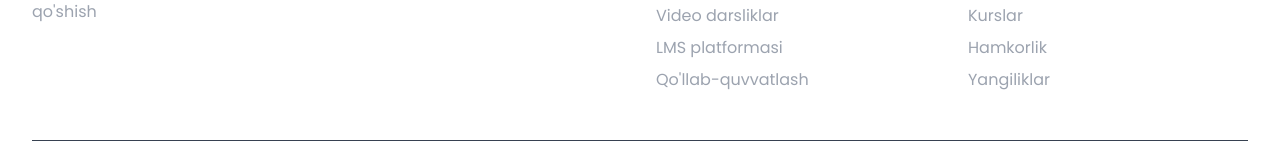
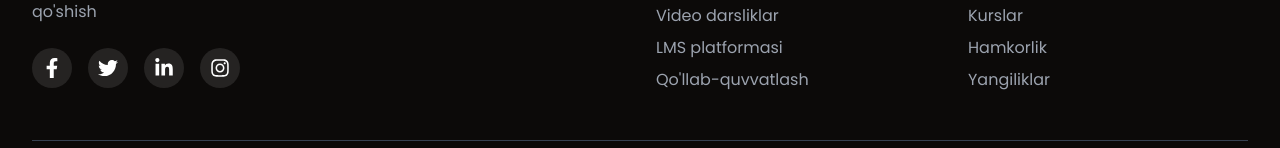
Before and after one commit to fahriddin0822/educorp-front, a React (Vite) app: page /courses in a window 1280 px wide. Shown: the part 936-1084 px from the top of the page. Built offline with nearby package versions, Linux system fonts and the light colour scheme; no server answers.

Commit message:
footer designed

```diff
--- a/package.json
+++ b/package.json
@@ -47,7 +47,7 @@
     "embla-carousel-react": "^8.3.0",
     "framer-motion": "^11.18.2",
     "input-otp": "^1.4.1",
-    "lucide-react": "^0.451.0",
+    "lucide-react": "^0.525.0",
     "next-themes": "^0.3.0",
     "path": "^0.12.7",
     "react": "^18.3.1",
--- a/src/components/footer.tsx
+++ b/src/components/footer.tsx
@@ -1,8 +1,8 @@
-import { Facebook, Twitter, Linkedin, Instagram } from "lucide-react";
+import { FaFacebookF, FaTwitter, FaLinkedinIn, FaInstagram } from "react-icons/fa";
 
 export default function Footer() {
   return (
-    <footer className="bg-neutral-dark text-white py-16">
+    <footer className="bg-foreground text-white py-16">
       <div className="max-w-7xl mx-auto px-4 sm:px-6 lg:px-8">
         <div className="grid grid-cols-1 md:grid-cols-4 gap-8">
           <div className="col-span-1 md:col-span-2">
@@ -16,25 +16,25 @@ export default function Footer() {
                 href="#"
                 className="bg-white/10 hover:bg-white/20 w-10 h-10 rounded-full flex items-center justify-center transition-colors duration-300"
               >
-                <Facebook className="w-5 h-5" />
+                <FaFacebookF className="w-5 h-5" />
               </a>
               <a
                 href="#"
                 className="bg-white/10 hover:bg-white/20 w-10 h-10 rounded-full flex items-center justify-center transition-colors duration-300"
               >
-                <Twitter className="w-5 h-5" />
+                <FaTwitter className="w-5 h-5" />
               </a>
               <a
                 href="#"
                 className="bg-white/10 hover:bg-white/20 w-10 h-10 rounded-full flex items-center justify-center transition-colors duration-300"
               >
-                <Linkedin className="w-5 h-5" />
+                <FaLinkedinIn className="w-5 h-5" />
               </a>
               <a
                 href="#"
                 className="bg-white/10 hover:bg-white/20 w-10 h-10 rounded-full flex items-center justify-center transition-colors duration-300"
               >
-                <Instagram className="w-5 h-5" />
+                <FaInstagram className="w-5 h-5" />
               </a>
             </div>
           </div>
@@ -42,34 +42,22 @@ export default function Footer() {
             <h4 className="text-lg font-semibold mb-4">Xizmatlar</h4>
             <ul className="space-y-2 text-gray-400">
               <li>
-                <a
-                  href="#"
-                  className="hover:text-white transition-colors duration-300"
-                >
+                <a href="#courses" className="hover:text-white transition-colors duration-300">
                   Korporativ ta'lim
                 </a>
               </li>
               <li>
-                <a
-                  href="#"
-                  className="hover:text-white transition-colors duration-300"
-                >
+                <a href="#lessons" className="hover:text-white transition-colors duration-300">
                   Video darsliklar
                 </a>
               </li>
               <li>
-                <a
-                  href="#"
-                  className="hover:text-white transition-colors duration-300"
-                >
+                <a href="#" className="hover:text-white transition-colors duration-300">
                   LMS platformasi
                 </a>
               </li>
               <li>
-                <a
-                  href="#"
-                  className="hover:text-white transition-colors duration-300"
-                >
+                <a href="#" className="hover:text-white transition-colors duration-300">
                   Qo'llab-quvvatlash
                 </a>
               </li>
@@ -79,34 +67,22 @@ export default function Footer() {
             <h4 className="text-lg font-semibold mb-4">Aloqa</h4>
             <ul className="space-y-2 text-gray-400">
               <li>
-                <a
-                  href="#"
-                  className="hover:text-white transition-colors duration-300"
-                >
+                <a href="#about" className="hover:text-white transition-colors duration-300">
                   Biz haqimizda
                 </a>
               </li>
               <li>
-                <a
-                  href="#"
-                  className="hover:text-white transition-colors duration-300"
-                >
+                <a href="#courses" className="hover:text-white transition-colors duration-300">
                   Kurslar
                 </a>
               </li>
               <li>
-                <a
-                  href="#"
-                  className="hover:text-white transition-colors duration-300"
-                >
+                <a href="#" className="hover:text-white transition-colors duration-300">
                   Hamkorlik
                 </a>
               </li>
               <li>
-                <a
-                  href="#"
-                  className="hover:text-white transition-colors duration-300"
-                >
+                <a href="#" className="hover:text-white transition-colors duration-300">
                   Yangiliklar
                 </a>
               </li>
```
Also changed, not shown: 1 other file (tests, documents, lock files or other folders).
